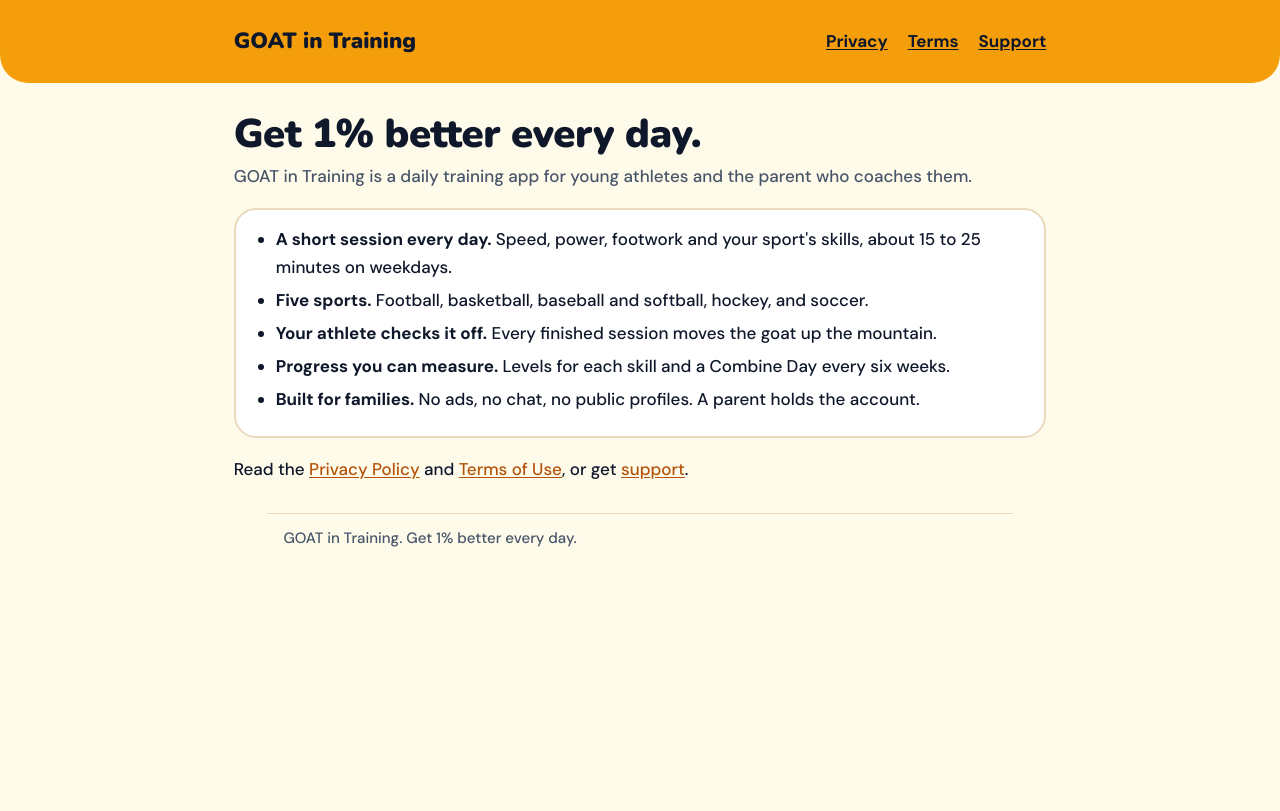
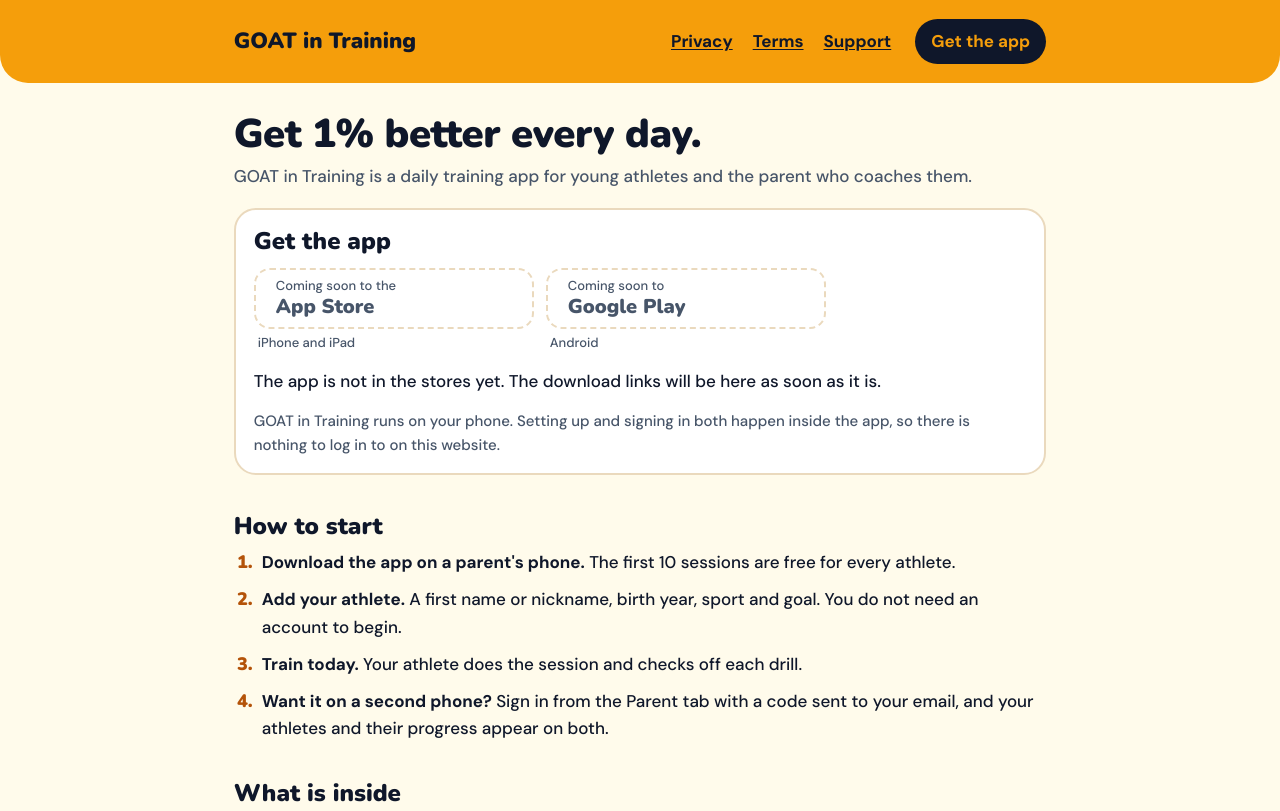
Before and after one commit to DrShredGnar/goat-in-training-site, a plain HTML site: page index.html in a window 1280 px wide. Shown: the top 811 px of the page. Drawn offline with nearby package versions, Linux system fonts and the light colour scheme.

Commit message:
Update public pages
Co-Authored-By: Claude Fable 5.2 <noreply@anthropic.com>

```diff
--- a/index.html
+++ b/index.html
@@ -13,6 +13,7 @@
 <header class="band">
   <div class="col">
     <a class="brand" href="index.html">GOAT in Training</a>
+    <a class="pill" href="index.html#get">Get the app</a>
     <nav aria-label="Site">
       <a href="privacy.html">Privacy</a>
       <a href="terms.html">Terms</a>
@@ -26,6 +27,21 @@
 <h1>Get 1% better every day.</h1>
 <p class="lede">GOAT in Training is a daily training app for young athletes and the parent who coaches them.</p>
 
+<section class="card get" id="get" aria-labelledby="get-title">
+  <h2 id="get-title">Get the app</h2>
+  <ul class="stores"><li><span class="store soon"><small>Coming soon to the</small>App Store</span><span class="devices">iPhone and iPad</span></li><li><span class="store soon"><small>Coming soon to</small>Google Play</span><span class="devices">Android</span></li></ul><p>The app is not in the stores yet. The download links will be here as soon as it is.</p>
+  <p class="small">GOAT in Training runs on your phone. Setting up and signing in both happen inside the app, so there is nothing to log in to on this website.</p>
+</section>
+
+<h2>How to start</h2>
+<ol class="steps">
+  <li><strong>Download the app on a parent's phone.</strong> The first 10 sessions are free for every athlete.</li>
+  <li><strong>Add your athlete.</strong> A first name or nickname, birth year, sport and goal. You do not need an account to begin.</li>
+  <li><strong>Train today.</strong> Your athlete does the session and checks off each drill.</li>
+  <li><strong>Want it on a second phone?</strong> Sign in from the Parent tab with a code sent to your email, and your athletes and their progress appear on both.</li>
+</ol>
+
+<h2>What is inside</h2>
 <div class="card">
   <ul>
     <li><strong>A short session every day.</strong> Speed, power, footwork and your sport's skills, about 15 to 25 minutes on weekdays.</li>
--- a/site.css
+++ b/site.css
@@ -2,6 +2,7 @@
 :root {
   --bg: #FFFBEB; --surface: #FFFFFF; --ink: #0F172A; --muted: #475569; --line: #EAD9BD;
   --band: #F59E0B; --on-band: #0F172A; --link: #B45309; --mark: #FDE68A; --danger: #B91C1C;
+  --cta: #059669; --on-cta: #04130D; --cta-edge: #047857;
   --display: 'Nunito', 'Arial Rounded MT Bold', system-ui, sans-serif;
   --body: 'DM Sans', system-ui, -apple-system, 'Segoe UI', Roboto, sans-serif;
 }
@@ -9,6 +10,7 @@
   :root {
     --bg: #16130D; --surface: #221E16; --ink: #F8F1E4; --muted: #BFB39F; --line: #40382A;
     --band: #92400E; --on-band: #FFF7E6; --link: #FBBF24; --mark: #7A5A0A; --danger: #FCA5A5;
+    --cta: #34D399; --on-cta: #04130D; --cta-edge: #059669;
     color-scheme: dark;
   }
 }
@@ -16,10 +18,14 @@
 body { margin: 0; background: var(--bg); color: var(--ink); font: 500 17px/1.6 var(--body); }
 .col { width: 100%; max-width: 72ch; margin: 0 auto; padding-left: max(16px, env(safe-area-inset-left, 0px)); padding-right: max(16px, env(safe-area-inset-right, 0px)); }
 .band { background: var(--band); color: var(--on-band); border-radius: 0 0 28px 28px; }
-.band .col { display: flex; flex-wrap: wrap; align-items: center; justify-content: space-between; gap: 8px 24px; padding-block: 18px; }
-.brand { font: 900 22px/1.2 var(--display); color: inherit; text-decoration: none; }
+.band .col { display: flex; flex-wrap: wrap; align-items: center; gap: 8px 24px; padding-block: 18px; }
+.brand { font: 900 22px/1.2 var(--display); color: inherit; text-decoration: none; margin-right: auto; }
 nav { display: flex; flex-wrap: wrap; gap: 4px 20px; }
 nav a { color: inherit; font-weight: 700; padding: 10px 0; }
+/* The one call to action in the header: beside the name on a phone, at the far end on a wide screen. */
+.pill { background: var(--on-band); color: var(--band); font-weight: 700; text-decoration: none; padding: 9px 16px; border-radius: 999px; }
+.pill:focus-visible { outline-color: var(--on-band); border-radius: 999px; }
+@media (min-width: 640px) { .pill { order: 2; } }
 main { padding-block: 28px 16px; }
 h1 { font: 900 clamp(30px, 6vw, 40px)/1.15 var(--display); letter-spacing: -0.5px; margin: 0 0 6px; text-wrap: balance; }
 h2 { font: 900 24px/1.25 var(--display); margin: 36px 0 8px; text-wrap: balance; }
@@ -40,4 +46,20 @@ th { font-weight: 700; }
 address { font-style: normal; }
 .unset { background: var(--mark); color: var(--ink); padding: 1px 4px; border-radius: 4px; font-weight: 700; }
 .draft { border: 2px solid var(--danger); color: var(--danger); font-weight: 700; border-radius: 14px; padding: 10px 14px; }
+/* Home page: where to get the app. */
+.get h2 { margin-top: 0; }
+.small { font-size: 15px; color: var(--muted); }
+.stores { list-style: none; padding: 0; margin: 12px 0 14px; display: flex; flex-wrap: wrap; gap: 12px; }
+.stores li { margin: 0; display: flex; flex-direction: column; gap: 4px; flex: 1 1 200px; max-width: 280px; }
+.store { display: flex; flex-direction: column; justify-content: center; min-height: 60px; padding: 8px 20px; border-radius: 16px; font: 900 20px/1.2 var(--display); text-decoration: none; }
+.store small { font: 500 13px/1.3 var(--body); }
+a.store { background: var(--cta); color: var(--on-cta); box-shadow: 0 4px 0 var(--cta-edge); }
+a.store:active { transform: translateY(2px); box-shadow: 0 2px 0 var(--cta-edge); }
+a.store:focus-visible { outline-color: var(--ink); border-radius: 16px; }
+.store.soon { border: 2px dashed var(--line); color: var(--muted); }
+.devices { font-size: 13px; color: var(--muted); padding-left: 4px; }
+.steps { padding-left: 24px; }
+.steps li { margin-bottom: 10px; padding-left: 4px; }
+.steps li::marker { font: 900 18px var(--display); color: var(--link); }
+:target { scroll-margin-top: 16px; }
 footer { color: var(--muted); font-size: 15px; padding-block: 12px 40px; border-top: 1px solid var(--line); margin-top: 32px; }
```
Also changed, not shown: privacy.html (+1 -0 lines), support.html (+1 -0 lines), terms.html (+1 -0 lines), 1 other file.
